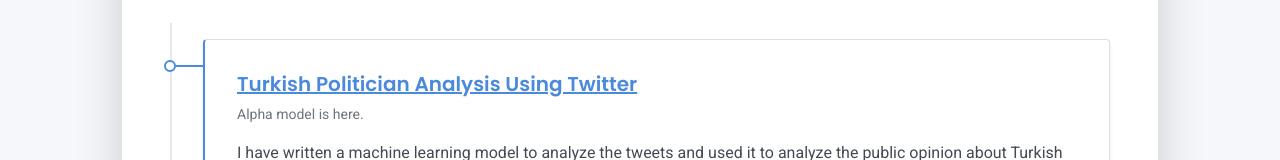
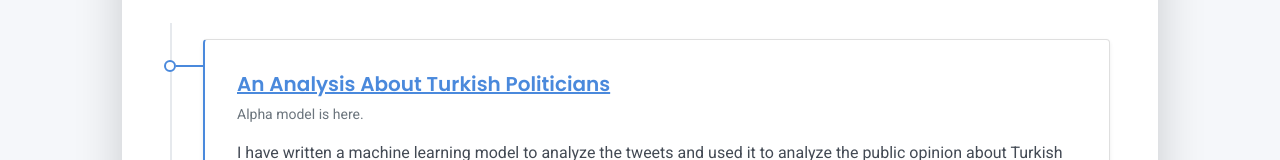
Before and after one commit to C4MCI/My-Resume, a plain HTML site: page website/index.html in a window 1280 px wide. Shown: the part 737-897 px from the top of the page. Drawn offline with Linux system fonts and the light colour scheme; no server answers.

Commit message:
corrected titles

```diff
--- a/website/index.html
+++ b/website/index.html
@@ -119,7 +119,7 @@
             <div class="timeline-card timeline-card-primary card shadow-sm">
               <div class="card-body">
                 <div class="h5 mb-1"><a href="https://github.com/C4MCI/Turkish-twitter-politician-analysis"
-                    target="_blank" rel="noopener noreferrer">Turkish Politician Analysis Using Twitter</a></div>
+                    target="_blank" rel="noopener noreferrer">An Analysis About Turkish Politicians</a></div>
                 <div class="text-muted text-small mb-2">Alpha model is here.</div>
                 <div>I have written a machine learning model to analyze the tweets and used it to analyze the public
                   opinion about Turkish
```
